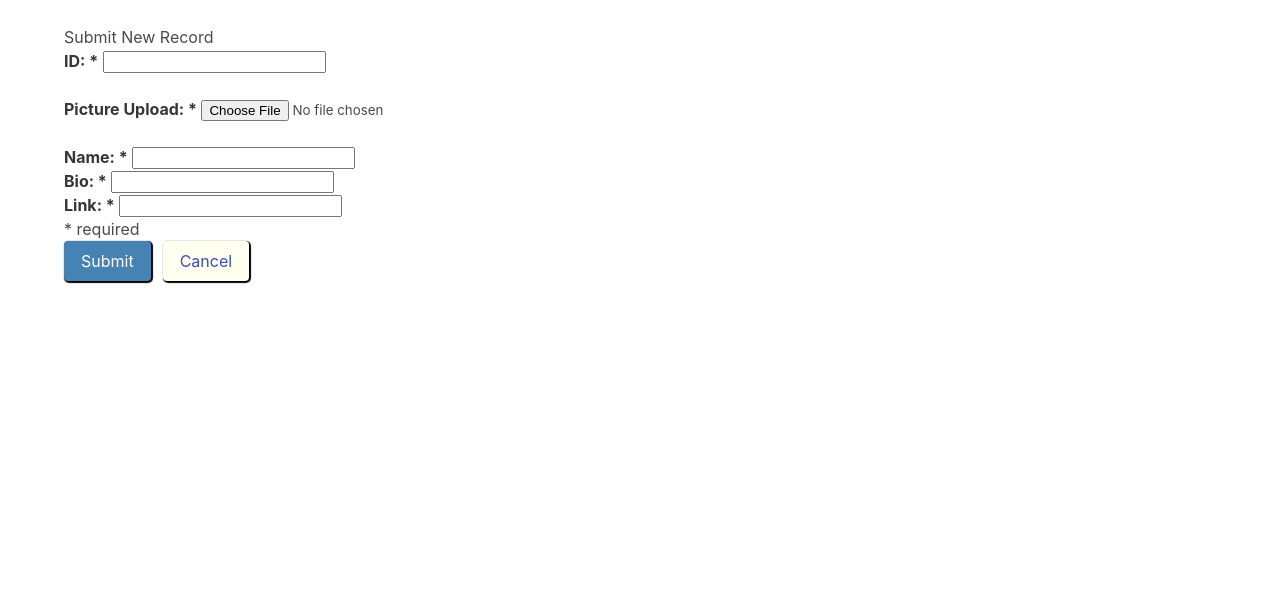
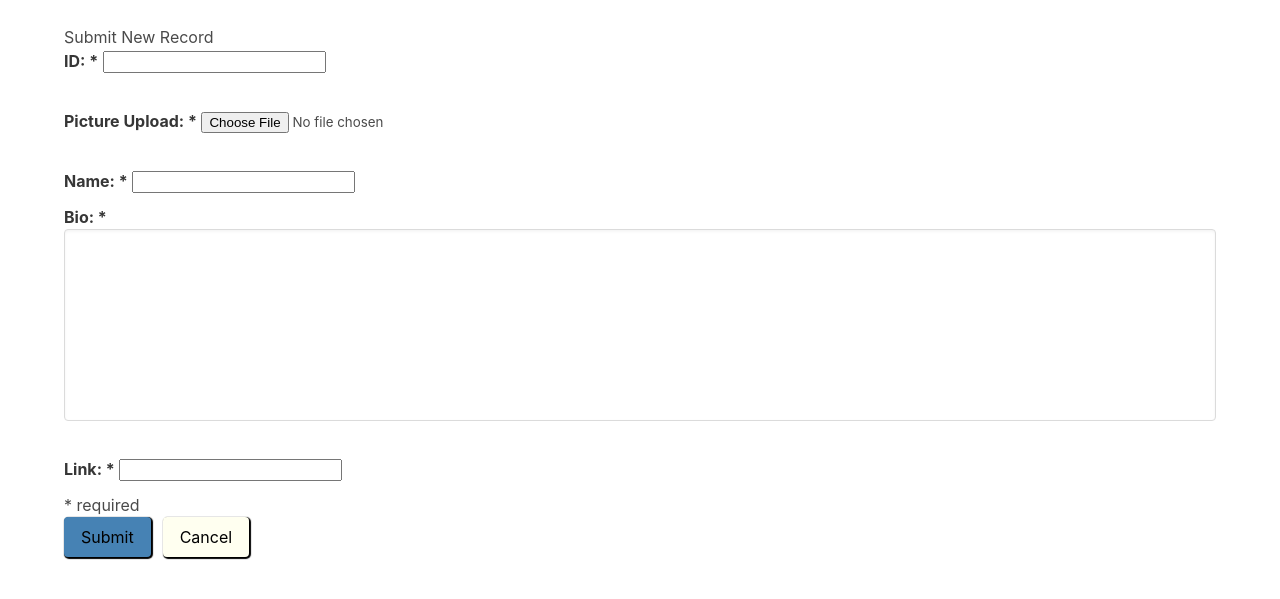
Before and after one commit to jalhadab/project5, a PHP site: page /new.php in a window 1280 px wide. Shown: the top 599 px of the page. Run offline with PHP 8.4, Linux system fonts and the light colour scheme; data that the repository does not hold is empty; a stand-in replaces the project's code that opens the database connection.

Commit message:
More CSS framework updates on forms

```diff
--- a/css/override.css
+++ b/css/override.css
@@ -15,12 +15,14 @@ html{
 
 .button.is-link {
 	background-color: steelblue;
+	color: black;
 	-webkit-box-shadow: 1px 1px 1px 1px black;
 	box-shadow: 1px 1px 1px 1px black;
 }
 
 .button.is-link.is-light {
 	background-color: ivory;
+	color: black;
 	-webkit-box-shadow: 1px 1px 1px 1px black;
 	box-shadow: 1px 1px 1px 1px black;
 }
--- a/index.php
+++ b/index.php
@@ -18,10 +18,8 @@
 			<section class="container">
 				<div class="primary">
 					<!-- Primary Optical Area -->
-					<a href="index.php">
 						<h1>CSC 174:</h1>
 						<div>Summer 2020</div>
-					</a>
 				</div>
 
 				<form class="strong">
@@ -55,7 +53,7 @@
 			<div class="container">
 				<div class="weak">
 					<!-- Weak Fallow Area -->
-					<p>CSC 174:Advanced Front End Web Development:</p>
+					<p>CSC 174: Advanced Front End Web Development:</p>
 					<p>Project 4 Team Seoul</p>
 				</div>
 				<div class="terminal">
--- a/renderform.php
+++ b/renderform.php
@@ -25,12 +25,32 @@ if ($error != '') {
 
 <form action="" method="post">
 	<input type="hidden" name="id" value="<?php echo $id; ?>">
-	<strong>ID: *</strong> <input type="text" name="firstname" value="<?php echo $id; ?>"/><br><br>
-	<strong>Picture Upload: *</strong>
-	<input type="file" name="fileToUpload" id="fileToUpload" value="<?php echo $picture; ?>" /><br><br>
-	<strong>Name: *</strong> <input type="text" name="lastname" value="<?php echo $name; ?>"/><br>
-	<strong>Bio: *</strong> <input type="text" name="phone" value="<?php echo $bio; ?>"/><br>
-	<strong>Link: *</strong> <input type="text" name="email" value="<?php echo $link; ?>"/><br>
+	<div class="field">
+		<div class="control">
+			<strong>ID: *</strong> <input type="text" name="firstname" value="<?php echo $id; ?>"/><br><br>
+		</div>
+	</div>
+	<div class="field">
+		<div class="control">
+			<strong>Picture Upload: *</strong>
+			<input type="file" name="fileToUpload" id="fileToUpload" value="<?php echo $picture; ?>" /><br><br>
+		</div>
+	</div>
+	<div class="field">
+		<div class="control">
+			<strong>Name: *</strong> <input type="text" name="lastname" value="<?php echo $name; ?>"/><br>
+		</div>
+	</div>
+	<div class="field">
+		<div class="control">
+			<strong>Bio: *</strong> <input type="text" class="textarea is-large" name="phone" value="<?php echo $bio; ?>"/><br>
+		</div>
+	</div>
+	<div class="field">
+		<div class="control">
+			<strong>Link: *</strong> <input type="text" name="email" value="<?php echo $link; ?>"/><br>
+		</div>
+	</div>
 	<div>* required</div>
 	<div class="field is-grouped">
 		<div class="control">
```
